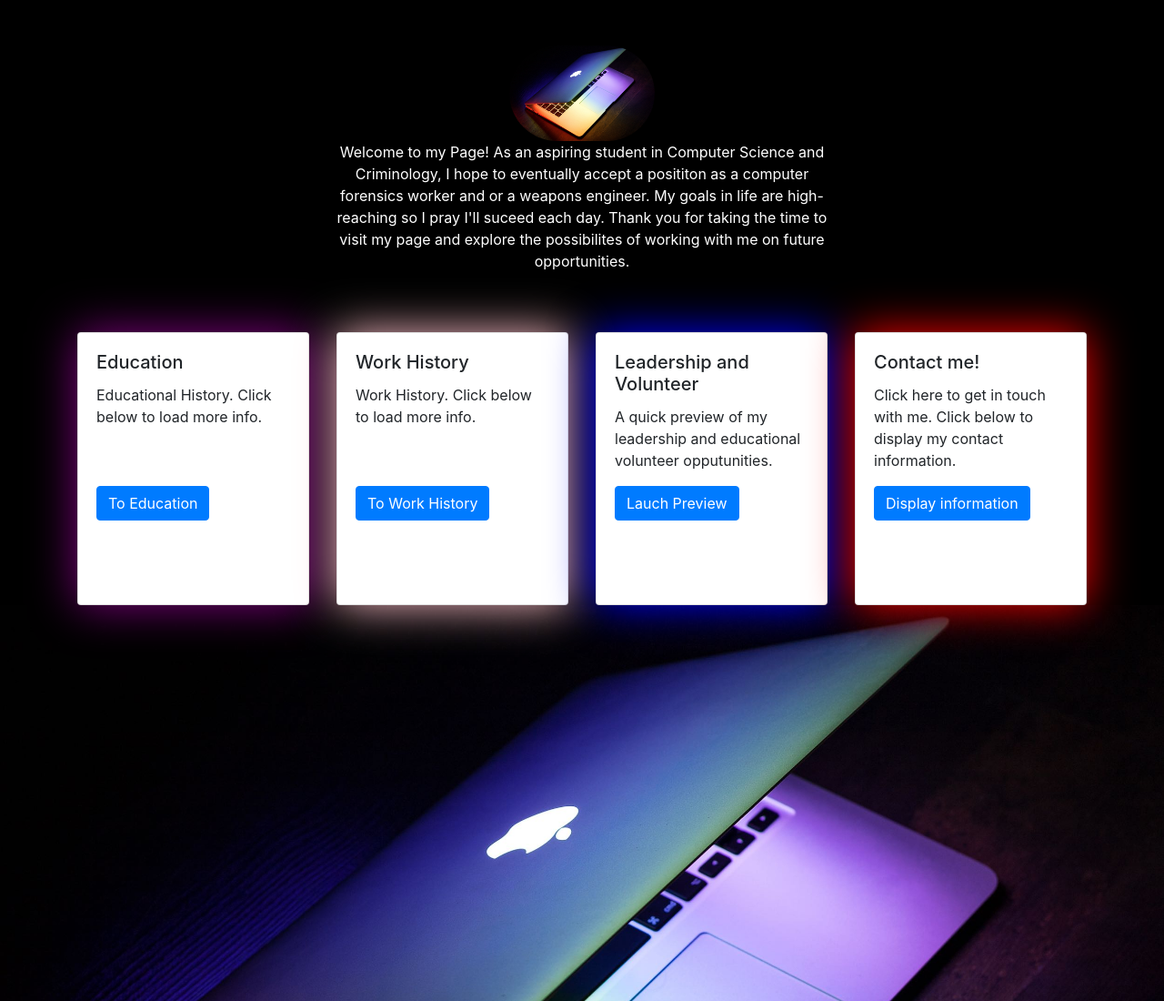
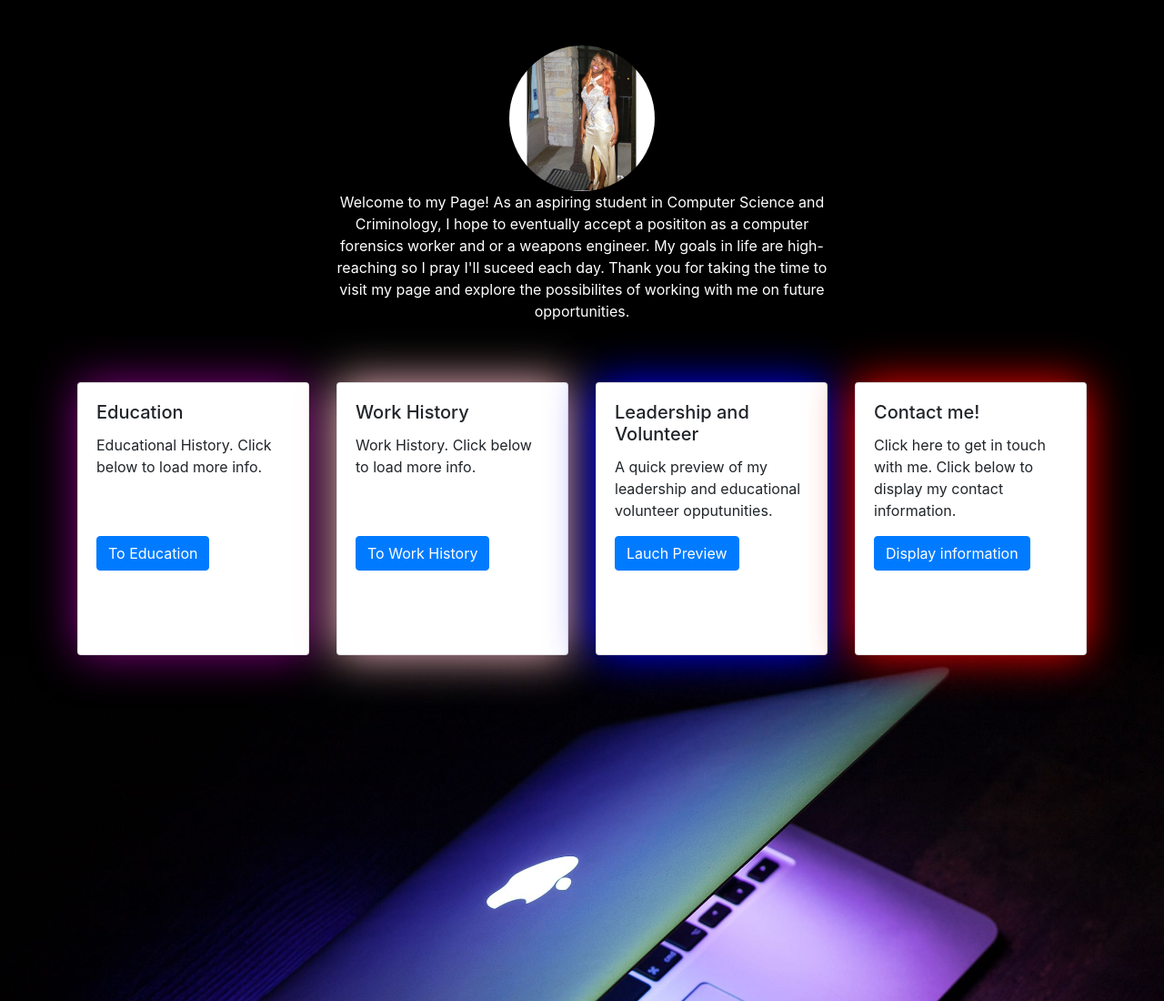
Before and after one commit to Faybabe/Faith-website, a plain HTML site: page index.html in a window 1280 px wide. Shown: the top 1100 px of the page at 91% size. Drawn offline with nearby package versions, Linux system fonts and the light colour scheme.

Commit message:
Profile pic

```diff
--- a/index.html
+++ b/index.html
@@ -68,7 +68,7 @@
     <div class="container" style="margin-top:50px ; margin-bottom: 50px">
       <div class="row justify-content-md-center">
         <div class="col-2">
-          <img  class="img-fluid" src="./computer.jpg" style="border-radius:500px">
+          <img  class="img-fluid" src="./faith1.jpg" style="border-radius:500px">
         </div>
       </div>
       <div class="row">
```
Also changed, not shown: faith1.jpg (added).
